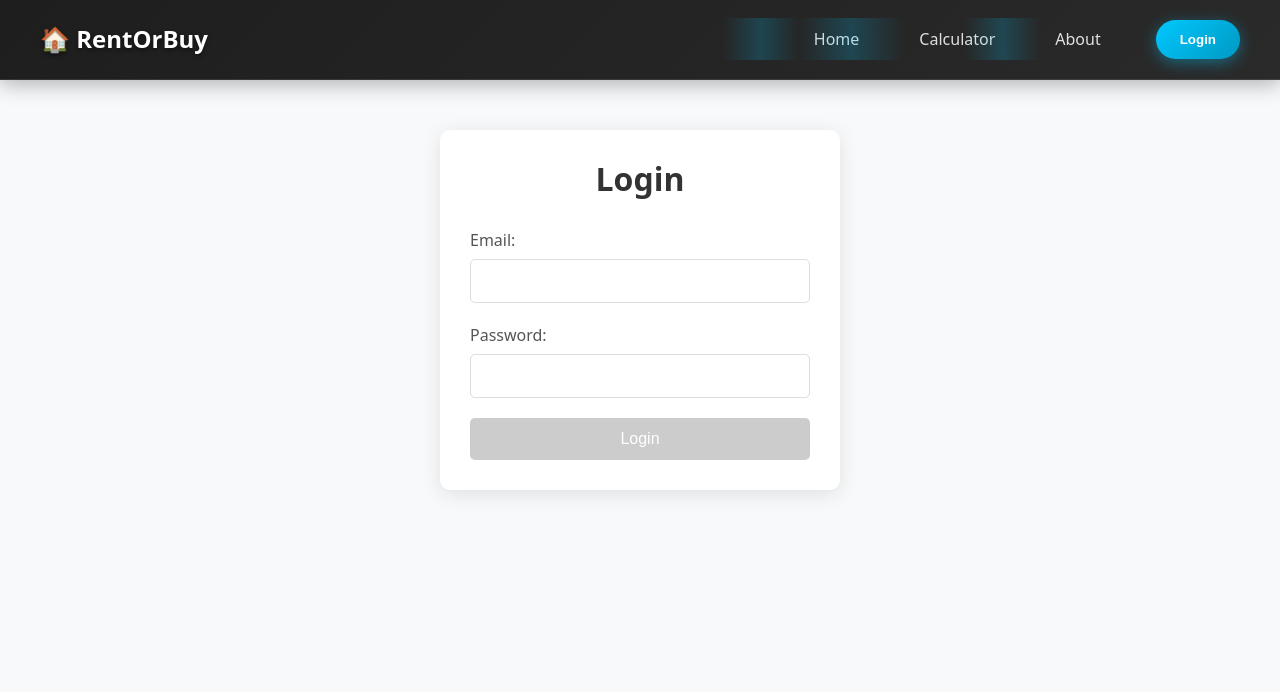
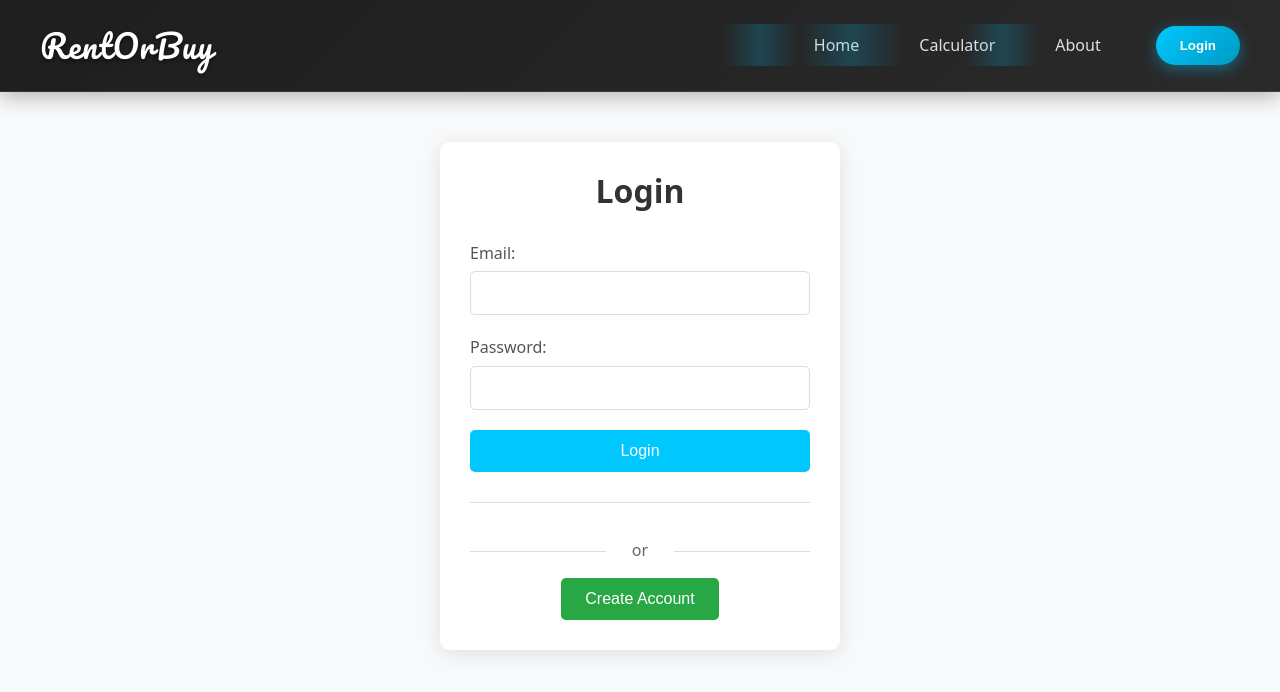
Before and after one commit to diela33/rent-or-buy-houses, an Angular app: page /login in a window 1280 px wide. Shown: the top 692 px of the page. Built offline with nearby package versions, Linux system fonts and the light colour scheme.

Commit message:
Add authentication system and update navigation
Add login/register forms, AuthService, and update header navigation

```diff
--- a/package.json
+++ b/package.json
@@ -4,7 +4,7 @@
   "scripts": {
     "ng": "ng",
     "start": "ng serve",
-    "server": "json-server --watch db.json --routes routes.json --port 3000",
+    "server": "json-server --watch db.json --port 3000",
     "build": "ng build",
     "watch": "ng build --watch --configuration development",
     "test": "ng test"
--- a/src/app/header/header.css
+++ b/src/app/header/header.css
@@ -15,11 +15,10 @@
 }
 
 .logo {
-  font-size: 24px;
-  font-weight: 700;
-  display: flex;
-  align-items: center;
-  gap: 8px;
+  font-family: 'Pacifico', cursive;
+  font-size: 32px;
+  letter-spacing: 1px;
+  color: #ffffff;
   text-shadow: 0 2px 4px rgba(0, 0, 0, 0.5);
   transition: transform 0.3s ease;
 }
@@ -161,6 +160,21 @@
     text-align: center;
   }
 
+  .auth-buttons-mobile {
+    display: flex;
+    flex-direction: column;
+    align-items: center;
+    gap: 10px;
+    padding: 15px 20px;
+    border-top: 1px solid rgba(255, 255, 255, 0.1);
+    margin-top: 10px;
+  }
+
+  .auth-buttons-mobile .login-btn {
+    width: 100%;
+    margin: 0;
+  }
+
   .login-btn {
     margin-left: 0;
     margin-top: 10px;
--- a/src/app/header/header.html
+++ b/src/app/header/header.html
@@ -1,11 +1,13 @@
 <nav class="navbar">
-  <div class="logo">🏠 RentOrBuy</div>
+  <a routerLink="/" class="logo">RentOrBuy</a>
 
   <ul class="nav-links" id="navLinks">
     <li><a routerLink="/">Home</a></li>
     <li><a routerLink="/calculator">Calculator</a></li>
     <li><a routerLink="/about">About</a></li>
-    <li><button class="login-btn" routerLink="/login">Login</button></li>
+    <li class="auth-buttons-mobile">
+      <button class="login-btn" routerLink="/login">Login</button>
+    </li>
   </ul>
 
   <div class="menu-btn" onclick="toggleMenu()">
--- a/src/app/login/login.component.css
+++ b/src/app/login/login.component.css
@@ -68,8 +68,9 @@ label {
 }
 
 .btn:disabled {
-  background-color: #ccc;
+  background-color: #95a5a6;
   cursor: not-allowed;
+  opacity: 0.6;
 }
 
 .error-message {
@@ -77,3 +78,50 @@ label {
   text-align: center;
   margin-top: 20px;
 }
+
+.register-section {
+  text-align: center;
+  margin-top: 30px;
+  padding-top: 20px;
+  border-top: 1px solid #ddd;
+}
+
+.or-text {
+  color: #666;
+  font-size: 16px;
+  margin: 15px 0;
+  position: relative;
+}
+
+.or-text::before,
+.or-text::after {
+  content: '';
+  position: absolute;
+  top: 50%;
+  width: 40%;
+  height: 1px;
+  background-color: #ddd;
+}
+
+.or-text::before {
+  left: 0;
+}
+
+.or-text::after {
+  right: 0;
+}
+
+.btn-secondary {
+  background-color: #28a745;
+  color: white;
+  border: none;
+  padding: 12px 24px;
+  border-radius: 5px;
+  font-size: 16px;
+  cursor: pointer;
+  transition: background-color 0.3s;
+}
+
+.btn-secondary:hover {
+  background-color: #218838;
+}
--- a/src/app/login/login.component.html
+++ b/src/app/login/login.component.html
@@ -17,8 +17,13 @@
       </div>
     </div>
 
-    <button type="submit" [disabled]="loginForm.invalid" class="btn btn-primary">Login</button>
+    <button type="submit" class="btn btn-primary">Login</button>
 
     <div *ngIf="errorMessage" class="error-message">{{ errorMessage }}</div>
   </form>
+
+  <div class="register-section">
+    <p class="or-text">or</p>
+    <button class="btn btn-secondary" routerLink="/register">Create Account</button>
+  </div>
 </div>
--- a/src/app/login/login.component.ts
+++ b/src/app/login/login.component.ts
@@ -2,11 +2,12 @@ import { Component } from '@angular/core';
 import { FormBuilder, FormGroup, Validators, ReactiveFormsModule } from '@angular/forms';
 import { AuthService } from '../services/auth.service';
 import { CommonModule } from '@angular/common';
+import { RouterLink } from '@angular/router';
 
 @Component({
   standalone: true,
   selector: 'app-login',
-  imports: [ReactiveFormsModule, CommonModule],
+  imports: [ReactiveFormsModule, CommonModule, RouterLink],
   templateUrl: './login.component.html',
   styleUrls: ['./login.component.css']
 })
@@ -34,6 +35,12 @@ export class LoginComponent {
           console.error('Login error', error);
         }
       });
+    } else {
+      this.errorMessage = 'Please fill in all fields correctly.';
+      // Mark all fields as touched to show errors
+      Object.keys(this.loginForm.controls).forEach(key => {
+        this.loginForm.get(key)?.markAsTouched();
+      });
     }
   }
 }
--- a/src/app/register/register.component.css
+++ b/src/app/register/register.component.css
@@ -68,8 +68,9 @@ label {
 }
 
 .btn:disabled {
-  background-color: #ccc;
+  background-color: #95a5a6;
   cursor: not-allowed;
+  opacity: 0.6;
 }
 
 .error-message {
--- a/src/app/register/register.component.html
+++ b/src/app/register/register.component.html
@@ -33,7 +33,7 @@
       </div>
     </div>
 
-    <button type="submit" [disabled]="registerForm.invalid" class="btn btn-primary">Register</button>
+    <button type="submit" class="btn btn-primary">Register</button>
 
     <div *ngIf="errorMessage" class="error-message">{{ errorMessage }}</div>
     <div *ngIf="successMessage" class="success-message">{{ successMessage }}</div>
--- a/src/app/register/register.component.ts
+++ b/src/app/register/register.component.ts
@@ -48,6 +48,12 @@ export class RegisterComponent {
           console.error('Registration error', error);
         }
       });
+    } else {
+      this.errorMessage = 'Please fill in all fields correctly.';
+      // Mark all fields as touched to show errors
+      Object.keys(this.registerForm.controls).forEach(key => {
+        this.registerForm.get(key)?.markAsTouched();
+      });
     }
   }
 }
--- a/src/app/services/auth.service.ts
+++ b/src/app/services/auth.service.ts
@@ -11,10 +11,10 @@ export class AuthService {
   constructor(private http: HttpClient) {}
 
   login(email: string, password: string): Observable<any> {
-    return this.http.post(`${this.apiUrl}/login`, { email, password });
+    return this.http.post(`${this.apiUrl}/users`, { email, password });
   }
 
   register(email: string, password: string, name: string): Observable<any> {
-    return this.http.post(`${this.apiUrl}/register`, { email, password, name });
+    return this.http.post(`${this.apiUrl}/users`, { email, password, name });
   }
 }
--- a/src/index.html
+++ b/src/index.html
@@ -6,6 +6,7 @@
   <base href="/">
   <meta name="viewport" content="width=device-width, initial-scale=1">
   <link rel="icon" type="image/x-icon" href="favicon.ico">
+  <link href="https://fonts.googleapis.com/css2?family=Pacifico&display=swap" rel="stylesheet">
 </head>
 <body>
   <app-root></app-root>
```
